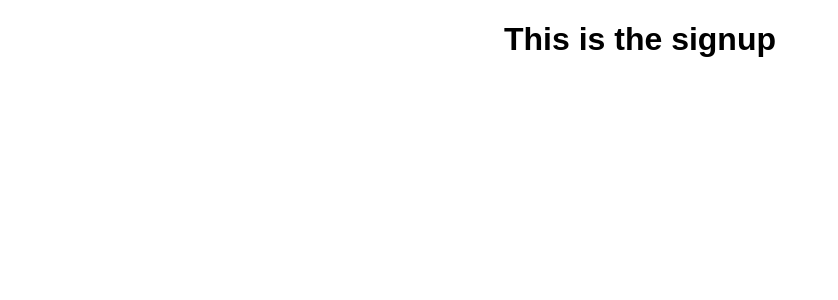
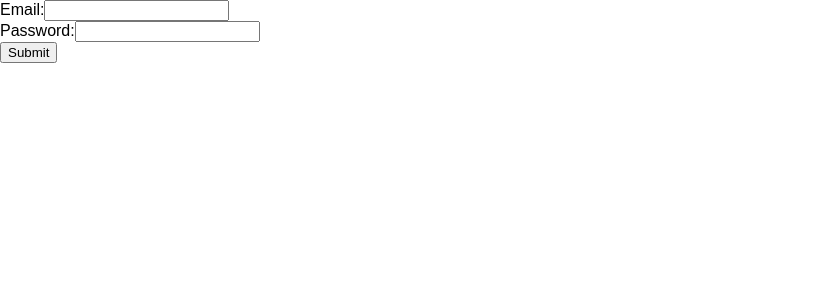
Before and after one commit to JackShort/ShortSports, a React (Create React App) app in the folder client/: page /signup in a window 1280 px wide. Shown: the top 300 px of the page, without its empty margins (0-838 px from the left). Built offline with nearby package versions, Linux system fonts and the light colour scheme.

Commit message:
adding signup screen

```diff
--- a/client/src/components/views/signup.js
+++ /dev/null
@@ -1,21 +0,0 @@
-import React, { Component } from 'react';
-import '../../stylesheets/App.css';
-
-class App extends Component {
-  constructor(props) {
-    super(props);
-  }
-
-  componentDidMount() {
-  }
-
-  render() {
-    return(
-      <div className="App">
-        <h1>This is the signup</h1>
-      </div>
-      );
-  }
-}
-
-export default App;
--- /dev/null
+++ b/client/src/components/views/signup.jsx
@@ -0,0 +1,70 @@
+import React, { Component } from 'react';
+import '../../stylesheets/App.css';
+
+class Signup extends Component {
+  constructor(props) {
+    super(props);
+    this.state = {
+      email: '',
+      password: ''
+    };
+
+    this.handleChange = this.handleChange.bind(this);
+    this.handleSubmit = this.handleSubmit.bind(this);
+  }
+
+  handleChange(event) {
+    const name = event.target.name;
+    const value = event.target.value;
+
+    this.setState({
+      [name]: value
+    });
+  }
+
+  handleSubmit(event) {
+    event.preventDefault();
+
+    fetch('/api/signup', {
+      method: 'POST',
+      headers: {
+        'Accept': 'application/json',
+        'Content-Type': 'application/json',
+      },
+      body: JSON.stringify({
+        email: this.state.email,
+        password: this.state.password
+      })
+    });
+  }
+
+  render() {
+    return(
+      <div className="Signup">
+        <form onSubmit={this.handleSubmit}>
+          <label>
+            Email:
+            <input
+              type="text"
+              name="email"
+              onChange={this.handleChange}/>
+              <br/>
+          </label>
+
+          <label>
+            Password:
+            <input
+              type="password"
+              name="password"
+              onChange={this.handleChange}/>
+              <br/>
+          </label>
+
+          <input type="submit" value="Submit"/>
+        </form>
+      </div>
+      );
+  }
+}
+
+export default Signup;
--- a/client/src/routes.js
+++ /dev/null
@@ -1,10 +0,0 @@
-import React from 'react';
-import { Route } from 'react-router-dom';
-import App from './components/App';
-import Signup from './components/views/signup';
-
-export default (
-  <Route path='/' component={App}>
-    <Route path='signup' component={Signup} />
-  </Route>
-);
```
Also changed, not shown: client/src/index.js (+4 -5 lines), client/src/components/App.jsx (renamed from client/src/components/App.js), client/src/registerServiceWorker.jsx (renamed from client/src/registerServiceWorker.js), 2 other files (tests, documents, lock files or other folders).
